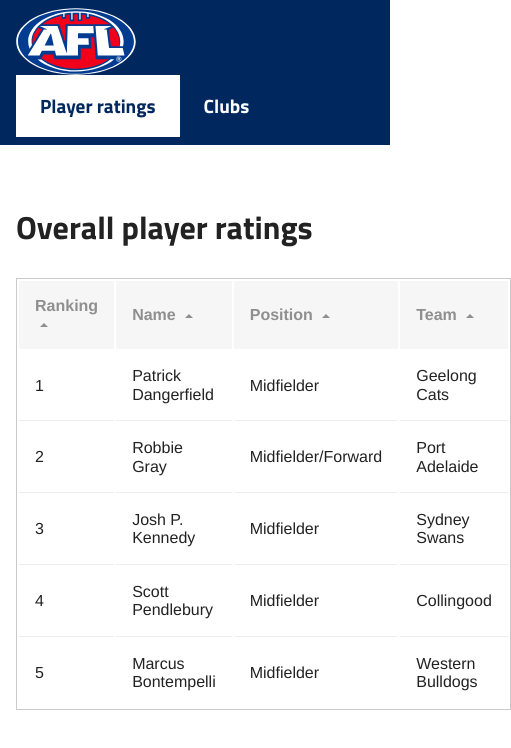
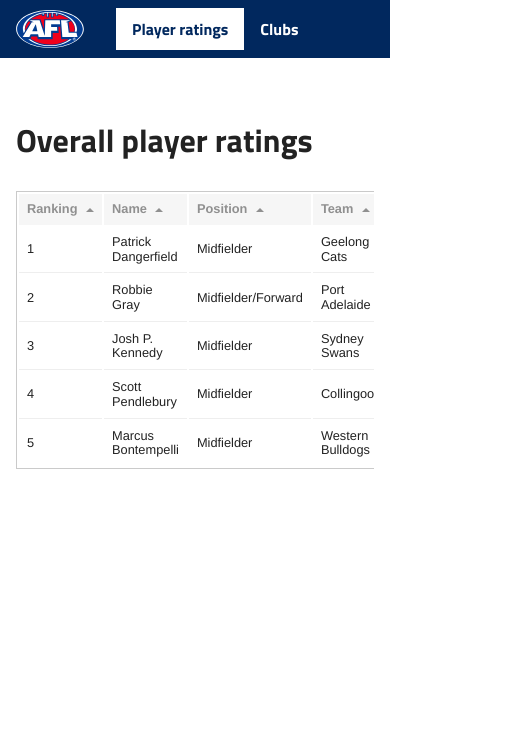
Before and after one commit to kevin-ho87/player-ratings, a Vue app: page / in a window 390 px wide. Shown: the top 748 px of the page, 511 px wide, since content can reach past the window. Built offline with nearby package versions, Linux system fonts and the light colour scheme.

Commit message:
Responsive
Responsive styling added.

```diff
--- /dev/null
+++ b/src/assets/scss/base/_mixins.scss
@@ -0,0 +1,22 @@
+@mixin breakpoint($point) {
+	@if $point == desktop {
+		@media (min-width: 980px) {
+			@content;
+		}
+	}
+    @else if $point == tablet {
+		@media (min-width: 641px) {
+			@content;
+		}
+  	}
+ 	@else if $point == mobileonly {
+		@media (max-width: 640px) {
+			@content;
+		}
+  	}
+}
+
+// Example usage
+// @include breakpoint(desktop) {
+		// style goes here
+// }
--- a/src/assets/scss/main.scss
+++ b/src/assets/scss/main.scss
@@ -1,4 +1,5 @@
 @import 'base/settings',
+	'base/mixins',
 	'base/normalize',
 	'base/layout',
 	'base/typography';
--- a/src/components/Clubs.vue
+++ b/src/components/Clubs.vue
@@ -16,9 +16,7 @@
 </template>
 
 <script>
-
 export default {
-  // name: 'Clubs',
   data () {
     return {
       title: 'Clubs',
@@ -133,11 +131,22 @@
 
 <style lang="scss" scoped>
 @import "../assets/scss/base/settings";
+@import "../assets/scss/base/mixins";
 
 .col_club-logo {
-  max-width: 15%;
-  flex: 0 0 15%;
   display: flex;
+  @include breakpoint(mobileonly) {
+    max-width: 33%;
+    flex: 0 0 33%;
+  }
+  @include breakpoint(tablet) {
+    max-width: 25%;
+    flex: 0 0 25%;
+  }
+  @include breakpoint(desktop) {
+    max-width: 15%;
+    flex: 0 0 15%;
+  }
 }
 
 .club-cta {
--- a/src/components/Header.vue
+++ b/src/components/Header.vue
@@ -1,8 +1,8 @@
 <template>
   <header class="site-header">
     <div class="site-header__container container">
-      <div class="col">
-        <a href="http://www.afl.com.au/" target="_blank" rel="noopener" class="logo"><img src="../assets/logo-afl.svg" width="120" height="auto" alt="AFL"></a>
+      <div class="col col_logo">
+        <a href="http://www.afl.com.au/" target="_blank" rel="noopener" class="logo"><img src="../assets/logo-afl.svg" alt="AFL"></a>
       </div>
       <div class="col">
         <nav class="nav">
@@ -28,6 +28,7 @@
 
 <style lang="scss" scoped>
 @import "../assets/scss/base/settings";
+@import "../assets/scss/base/mixins";
 
 .site-header {
   background-color: $primary-color;
@@ -39,6 +40,19 @@
   }
 }
 
+.col_logo {
+  max-width: 100px;
+  flex: 0 0 100px;
+  @include breakpoint(tablet) {
+    max-width: 140px;
+    flex: 0 0 140px;
+  }
+}
+
+.logo {
+  display: block
+}
+
 .nav {
   &__ul {
     display: flex;
@@ -48,20 +62,19 @@
     list-style-type: none;
   }
 
-    &__li {
-
-    }
-
   &__link {
     display: block;
     font-family: 'Titillium Web', sans-serif;
-      font-size: 1.2rem;
     font-weight: 700;
     color: $white;
     text-decoration: none;
-      padding: 1rem 1.5rem;
+    padding: .5rem 1rem;
     border-top: 4px solid transparent;
     border-bottom: 4px solid transparent;
+    @include breakpoint(tablet) {
+      padding: 1rem 1.5rem;
+      font-size: 1.2rem;
+    }
 
     &:hover {
       border-bottom-color: $white;
--- a/src/components/Table.vue
+++ b/src/components/Table.vue
@@ -1,4 +1,5 @@
 <template>
+  <div class="table-holder">
     <table class="table">
       <thead>
         <tr>
@@ -16,6 +17,7 @@
         </tr>
       </tbody>
     </table>
+  </div>
 </template>
 
 <script>
@@ -63,15 +65,25 @@
 
 <style lang="scss" scoped>
 @import "../assets/scss/base/settings";
+@import "../assets/scss/base/mixins";
+
+.table-holder {
+  width: 100%;
+  overflow-x: auto;
+}
 
 .table {
   border: 1px solid $medium-gray;
   width: 100%;
+  @include breakpoint(mobileonly) {
+    font-size: .8rem;
+  }
 
   th {
     opacity: .5;
     background-color: $light-gray;
     text-align: left;
+    white-space: nowrap;
     cursor: pointer;
 
     &.active {
@@ -80,7 +92,12 @@
   }
 
   th,td {
+    @include breakpoint(mobileonly) {
+      padding: .5rem;
+    }
+    @include breakpoint(tablet) {
       padding: 1rem;
+    }
   }
 
   tr {
```
Lines whose indentation alone changed are shown as unchanged.
